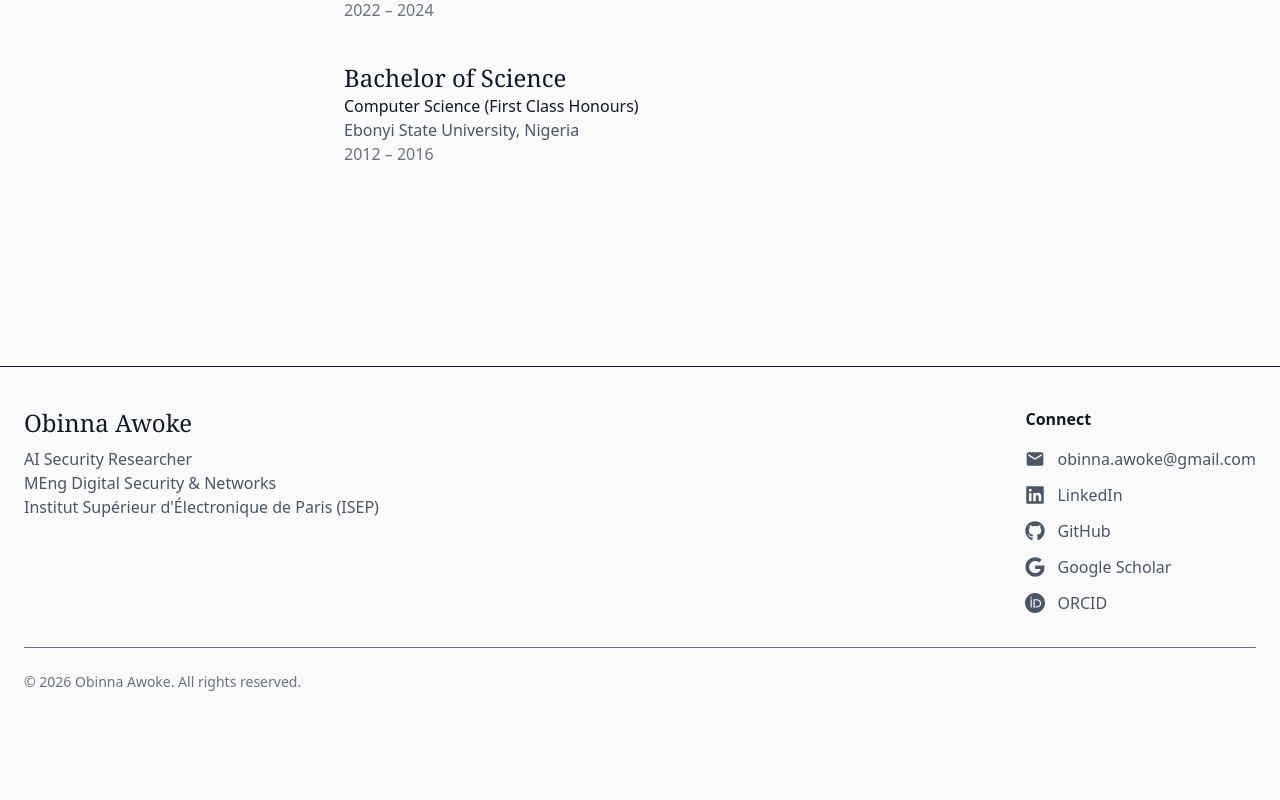
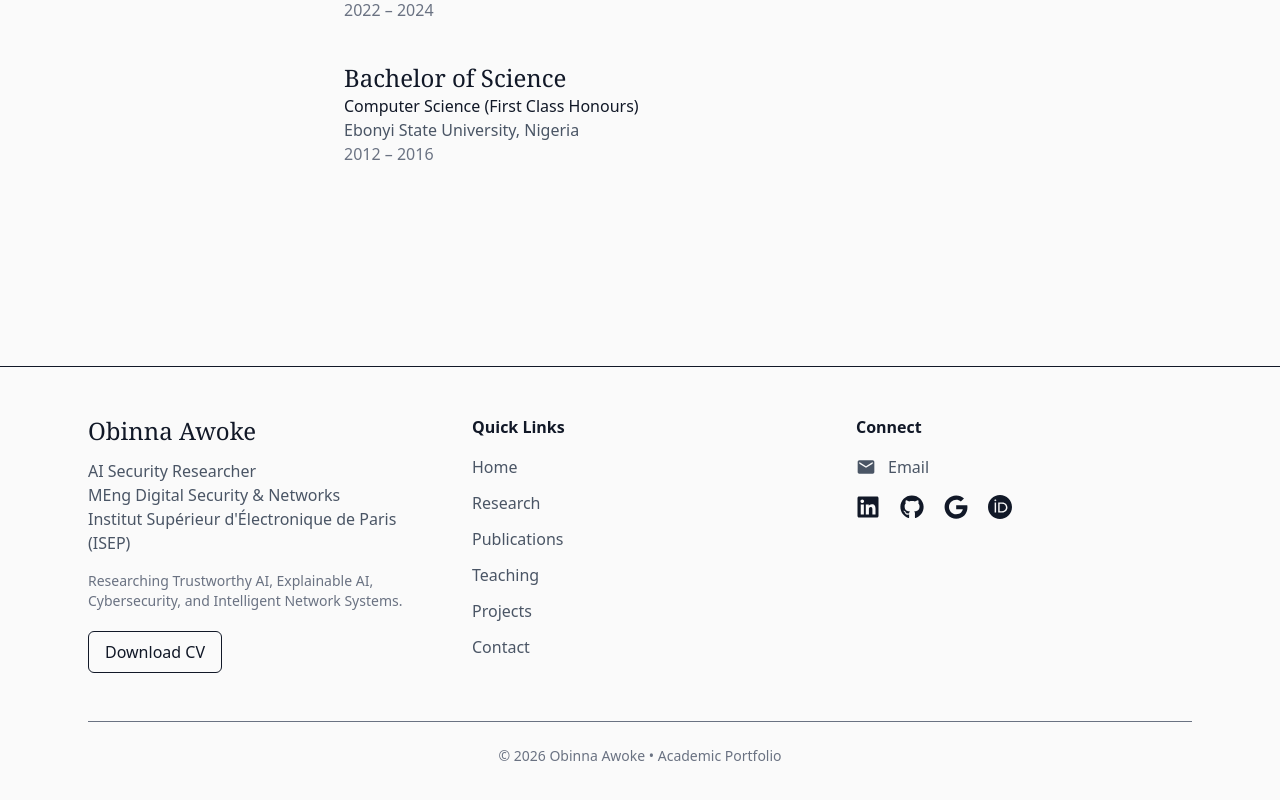
Before and after one commit to awokeo/obinna-website, a Next.js app: page / in a window 1280 px wide. Shown: the part 2727-3527 px from the top of the page. Before the commit the page ends 3459 px from the top, so only its background shows below. Built offline with nearby package versions, Linux system fonts and the light colour scheme.

Commit message:
Improved the footer

```diff
--- a/components/Footer.tsx
+++ b/components/Footer.tsx
@@ -1,3 +1,5 @@
+import Link from "next/link";
+
 import {
   FaLinkedin,
   FaGithub,
@@ -9,84 +11,112 @@ import { MdEmail } from "react-icons/md";
 
 export default function Footer() {
   return (
-    <footer className="border-t mt-20">
-      <div className="max-w-7xl mx-auto px-6 py-10">
+    <footer className="border-t mt-20 dark:border-gray-800">
+      <div className="max-w-6xl mx-auto px-6 py-12">
 
-        <div className="flex flex-col md:flex-row justify-between gap-12">
+        <div className="grid md:grid-cols-3 gap-12">
 
-          {/* Left */}
+          {/* About */}
           <div>
             <h3 className="font-serif text-2xl">
               Obinna Awoke
             </h3>
 
-            <p className="text-gray-600 mt-2">
+            <p className="mt-3 text-gray-600 dark:text-gray-300">
               AI Security Researcher
             </p>
 
-            <p className="text-gray-600">
+            <p className="text-gray-600 dark:text-gray-300">
               MEng Digital Security & Networks
             </p>
 
-            <p className="text-gray-600">
-              Institut Supérieur d'Électronique de Paris (ISEP)
+            <p className="text-gray-600 dark:text-gray-300">
+              Institut Supérieur d&apos;Électronique de Paris (ISEP)
             </p>
+
+            <p className="mt-4 text-sm text-gray-500 dark:text-gray-400">
+              Researching Trustworthy AI, Explainable AI,
+              Cybersecurity, and Intelligent Network Systems.
+            </p>
+
+            <a
+              href="/Obinna_Awoke_CV.pdf"
+              target="_blank"
+              rel="noopener noreferrer"
+              className="inline-block mt-5 px-4 py-2 border rounded-md hover:bg-red-700 hover:text-white transition"
+            >
+              Download CV
+            </a>
           </div>
 
-          {/* Right */}
+          {/* Quick Links */}
+          <div>
+            <h4 className="font-semibold mb-4">
+              Quick Links
+            </h4>
+
+            <div className="flex flex-col gap-3 text-gray-600 dark:text-gray-300">
+
+              <Link href="/">Home</Link>
+              <Link href="/research">Research</Link>
+              <Link href="/publications">Publications</Link>
+              <Link href="/teaching">Teaching</Link>
+              <Link href="/projects">Projects</Link>
+              <Link href="/contact">Contact</Link>
+
+            </div>
+          </div>
+
+          {/* Connect */}
           <div>
             <h4 className="font-semibold mb-4">
               Connect
             </h4>
 
-            <div className="space-y-3">
+            <a
+              href="mailto:obinna.awoke@gmail.com"
+              className="flex items-center gap-3 text-gray-600 dark:text-gray-300 hover:text-red-700 transition mb-4"
+            >
+              <MdEmail size={20} />
+              <span>Email</span>
+            </a>
 
-              <a
-                href="mailto:obinna.awoke@gmail.com"
-                className="flex items-center gap-3 text-gray-600 hover:text-red-700 transition"
-              >
-                <MdEmail size={20} />
-                <span>obinna.awoke@gmail.com</span>
-              </a>
+            <div className="flex gap-5 text-2xl">
 
               <a
                 href="https://www.linkedin.com/in/obinnakev"
                 target="_blank"
                 rel="noopener noreferrer"
-                className="flex items-center gap-3 text-gray-600 hover:text-red-700 transition"
+                className="hover:text-red-700 transition"
               >
-                <FaLinkedin size={20} />
-                <span>LinkedIn</span>
+                <FaLinkedin />
               </a>
 
               <a
                 href="https://github.com/awokeo"
                 target="_blank"
                 rel="noopener noreferrer"
-                className="flex items-center gap-3 text-gray-600 hover:text-red-700 transition"
+                className="hover:text-red-700 transition"
               >
-                <FaGithub size={20} />
-                <span>GitHub</span>
+                <FaGithub />
               </a>
 
               <a
                 href="https://scholar.google.com/citations?user=I-Ewzb4AAAAJ&hl=en"
                 target="_blank"
                 rel="noopener noreferrer"
-                className="flex items-center gap-3 text-gray-600 hover:text-red-700 transition"
+                className="hover:text-red-700 transition"
               >
-                <FaGoogle size={20} />
-                <span>Google Scholar</span>
+                <FaGoogle />
               </a>
 
               <a
                 href="https://orcid.org/0009-0004-6632-2384"
                 target="_blank"
                 rel="noopener noreferrer"
-                className="flex items-center gap-3 text-gray-600 hover:text-red-700 transition"
+                className="hover:text-red-700 transition"
               >
-                <SiOrcid size={20} />
-                <span>ORCID</span>
+                <SiOrcid />
               </a>
 
             </div>
@@ -94,8 +124,8 @@ export default function Footer() {
 
         </div>
 
-        <div className="mt-8 pt-6 border-t text-sm text-gray-500">
-          © {new Date().getFullYear()} Obinna Awoke. All rights reserved.
+        <div className="mt-12 pt-6 border-t dark:border-gray-800 text-sm text-gray-500 dark:text-gray-400 text-center">
+          © {new Date().getFullYear()} Obinna Awoke • Academic Portfolio
         </div>
 
       </div>
```
